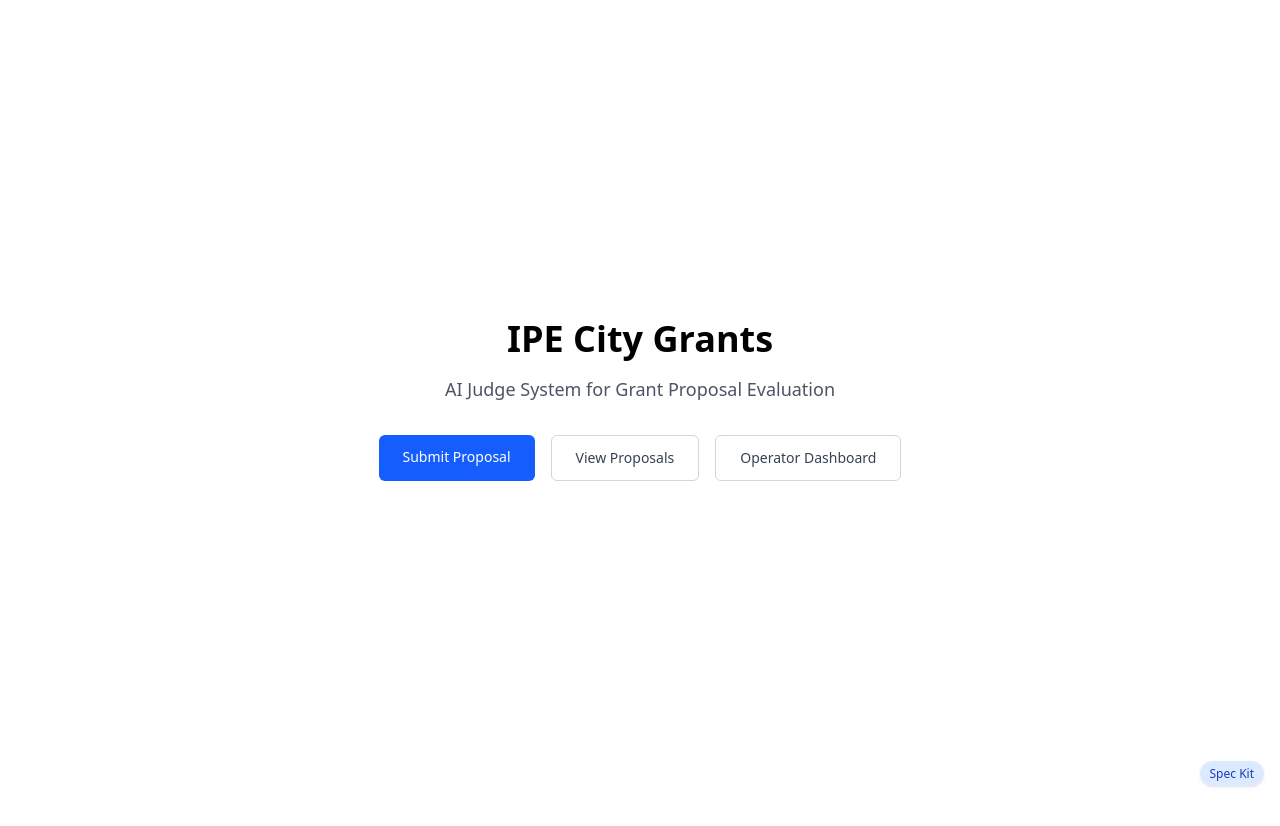
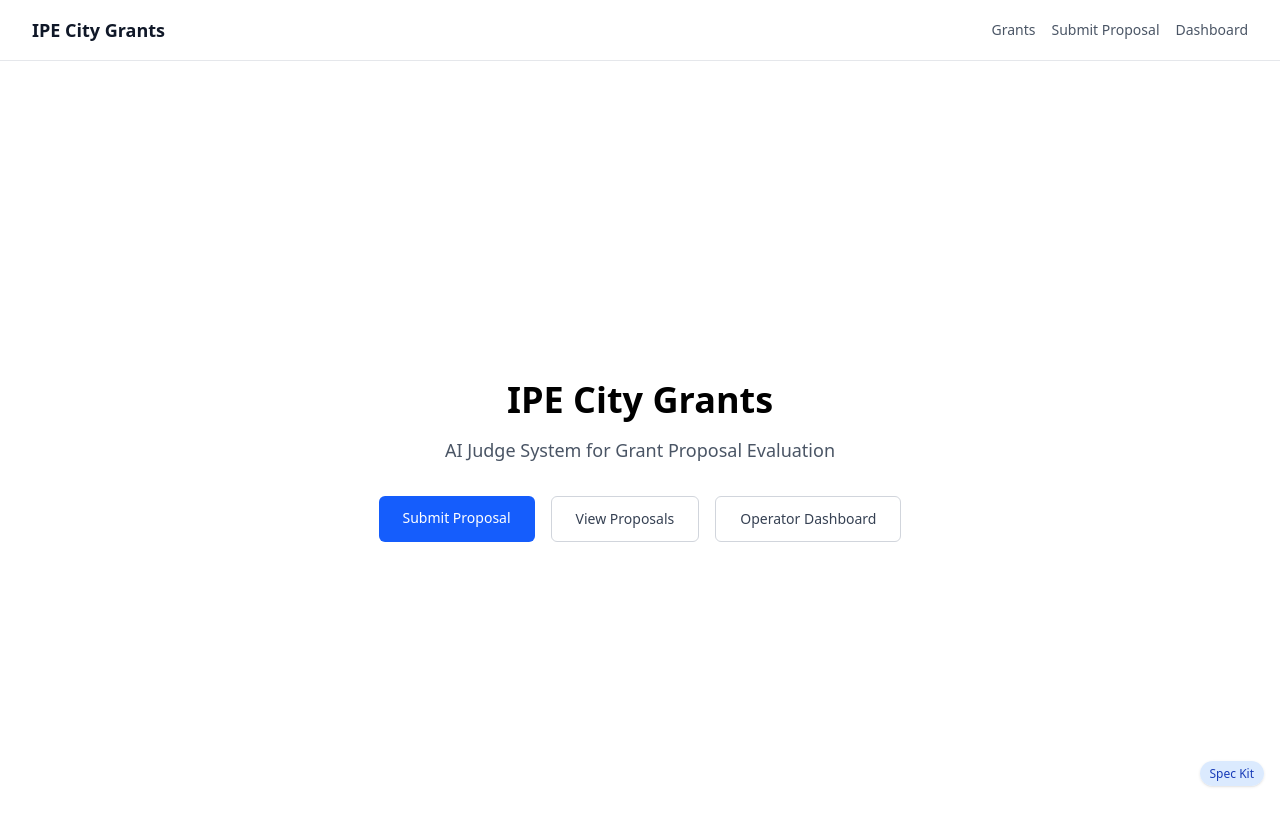
Before and after one commit to techlibs/ai-judge-agent, a Next.js app: page / in a window 1280 px wide. Shown: the top 826 px of the page. Before the commit the page ends 800 px from the top, so only its background shows below. Built offline with nearby package versions, Linux system fonts and the light colour scheme.

Commit message:
feat: add global navigation bar

```diff
--- a/src/app/layout.tsx
+++ b/src/app/layout.tsx
@@ -1,6 +1,7 @@
 import type { Metadata } from "next";
 import { Inter } from "next/font/google";
 import { ErrorTracker } from "@/components/error-tracker";
+import { NavBar } from "@/components/nav-bar";
 import "./globals.css";
 
 const inter = Inter({
@@ -23,6 +24,7 @@ export default function RootLayout({
     <html lang="en">
       <body className={`${inter.variable} font-sans antialiased`}>
         <ErrorTracker />
+        <NavBar />
         <div className="fixed bottom-4 right-4 z-50">
           <span className="rounded-full bg-blue-100 px-2.5 py-1 text-xs font-medium text-blue-800 shadow-sm">
             Spec Kit
--- /dev/null
+++ b/src/components/nav-bar.tsx
@@ -0,0 +1,30 @@
+import Link from "next/link";
+
+const NAV_LINKS = [
+  { href: "/grants", label: "Grants" },
+  { href: "/grants/submit", label: "Submit Proposal" },
+  { href: "/dashboard/operator", label: "Dashboard" },
+] as const;
+
+export function NavBar() {
+  return (
+    <header className="border-b border-gray-200 bg-white">
+      <div className="mx-auto flex max-w-7xl items-center justify-between px-4 py-4 sm:px-6 lg:px-8">
+        <Link href="/" className="text-lg font-bold text-gray-900">
+          IPE City Grants
+        </Link>
+        <nav className="flex gap-4 text-sm">
+          {NAV_LINKS.map(({ href, label }) => (
+            <Link
+              key={href}
+              href={href}
+              className="text-gray-600 hover:text-gray-900"
+            >
+              {label}
+            </Link>
+          ))}
+        </nav>
+      </div>
+    </header>
+  );
+}
```
